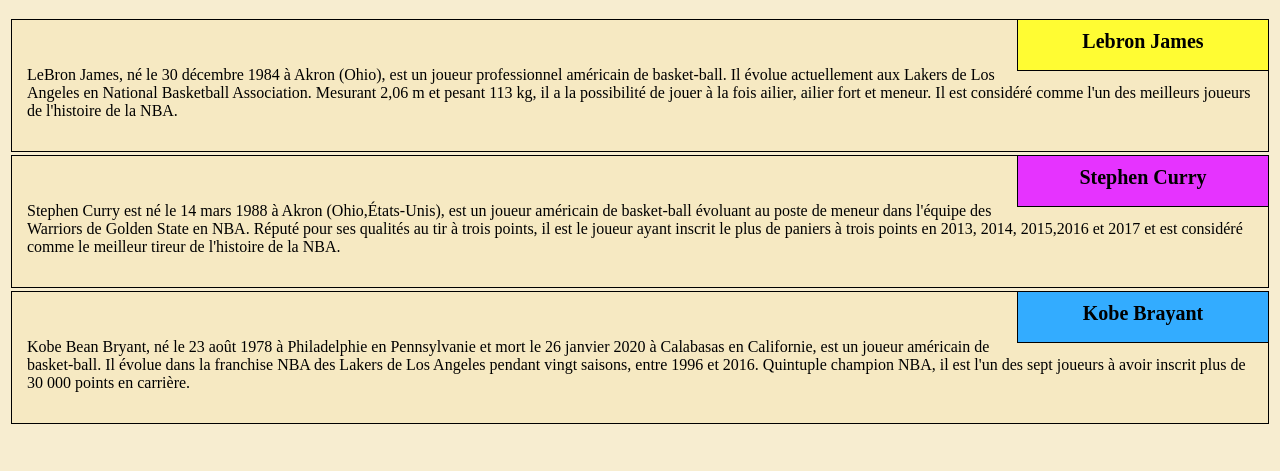
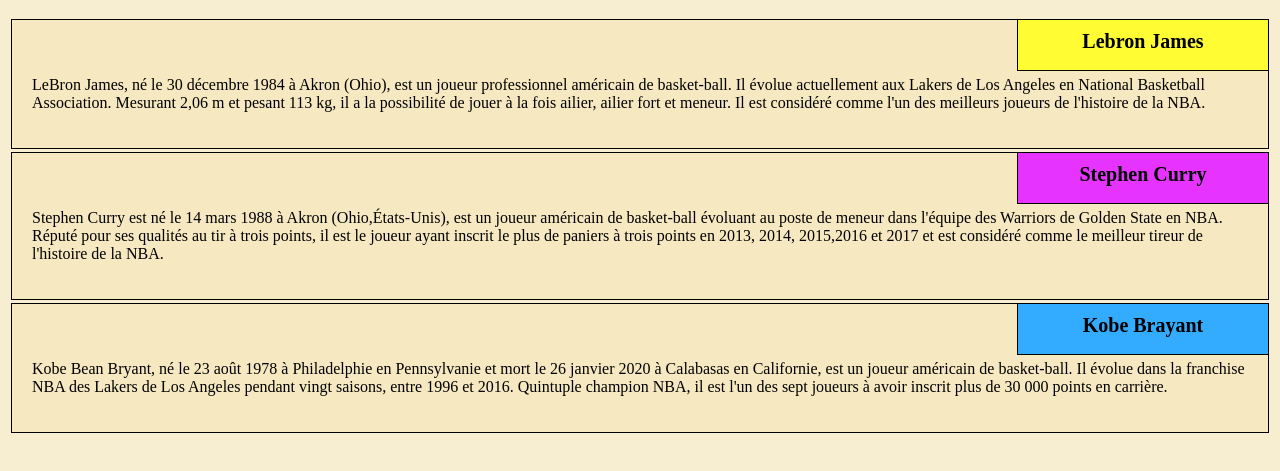
Before and after one commit to NaimaAttia/coursera2, a plain HTML site: page module2-solution/module2-solution/index.html in a window 1280 px wide. Shown: the part 61-532 px from the top of the page. Drawn offline with Linux system fonts and the light colour scheme.

Commit message:
Update index.css

```diff
--- a/module2-solution/module2-solution/index.css
+++ b/module2-solution/module2-solution/index.css
@@ -42,5 +42,5 @@
     background-color: #33ACFF;
 }
 section>p {
-    padding: 30px 15px 15px 15px;
+    padding: 40px 20px 20px 20px;
 }
```
